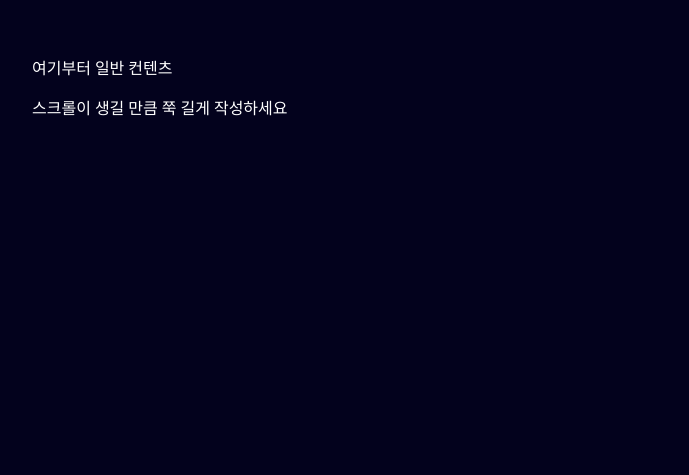
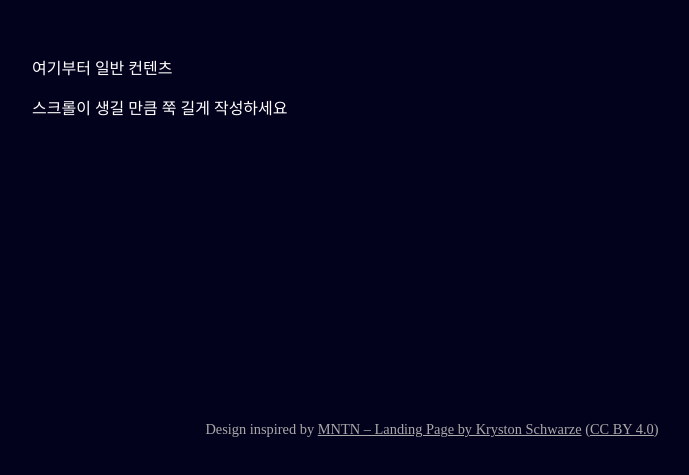
Before and after one commit to parkjin21004/react-clone, a React (Create React App) app: page / in a window 1280 px wide. Shown: the part 1401-1876 px from the top of the page, without its empty margins (208-897 px from the left). Before the commit the page ends 1776 px from the top, so only its background shows below. Built offline with nearby package versions, Linux system fonts and the light colour scheme.

Commit message:
Docs(licnse): 라이센스 추가 및 footer 생성

```diff
--- a/src/App.js
+++ b/src/App.js
@@ -1,4 +1,4 @@
-import { BrowserRouter, Route, Router, Routes } from "react-router-dom";
+import { BrowserRouter, Route, Routes } from "react-router-dom";
 import "./styles/main.css";
 import Home from "./routes/Home";
 import Detail from "./routes/Detail";
--- /dev/null
+++ b/src/components/Footer/Footer.jsx
@@ -0,0 +1,38 @@
+// src/components/Footer.js
+
+function Footer() {
+  return (
+    <footer
+      style={{
+        textAlign: "center",
+        fontSize: "0.9rem",
+        padding: "2rem 1rem",
+        color: "#aaa",
+      }}
+    >
+      <p>
+        Design inspired by{" "}
+        <a
+          href="https://www.figma.com/community/file/788675347108478517"
+          target="_blank"
+          rel="noopener noreferrer"
+          style={{ color: "#aaa", textDecoration: "underline" }}
+        >
+          MNTN – Landing Page by Kryston Schwarze
+        </a>{" "}
+        (
+        <a
+          href="https://creativecommons.org/licenses/by/4.0/"
+          target="_blank"
+          rel="noopener noreferrer"
+          style={{ color: "#aaa", textDecoration: "underline" }}
+        >
+          CC BY 4.0
+        </a>
+        )
+      </p>
+    </footer>
+  );
+}
+
+export default Footer;
--- a/src/routes/Home.js
+++ b/src/routes/Home.js
@@ -1,5 +1,6 @@
-import { useEffect, useState } from "react";
-import Movie from "../components/Movie";
+// import { useEffect, useState } from "react";
+// import Movie from "../components/Movie";
+import Footer from "../components/Footer/Footer";
 import Hero from "../components/Hero/Hero";
 
 function Home() {
@@ -10,6 +11,7 @@ function Home() {
         <p>여기부터 일반 컨텐츠</p>
         <p>스크롤이 생길 만큼 쭉 길게 작성하세요</p>
       </div>
+      <Footer></Footer>
     </div>
   );
 }
```
